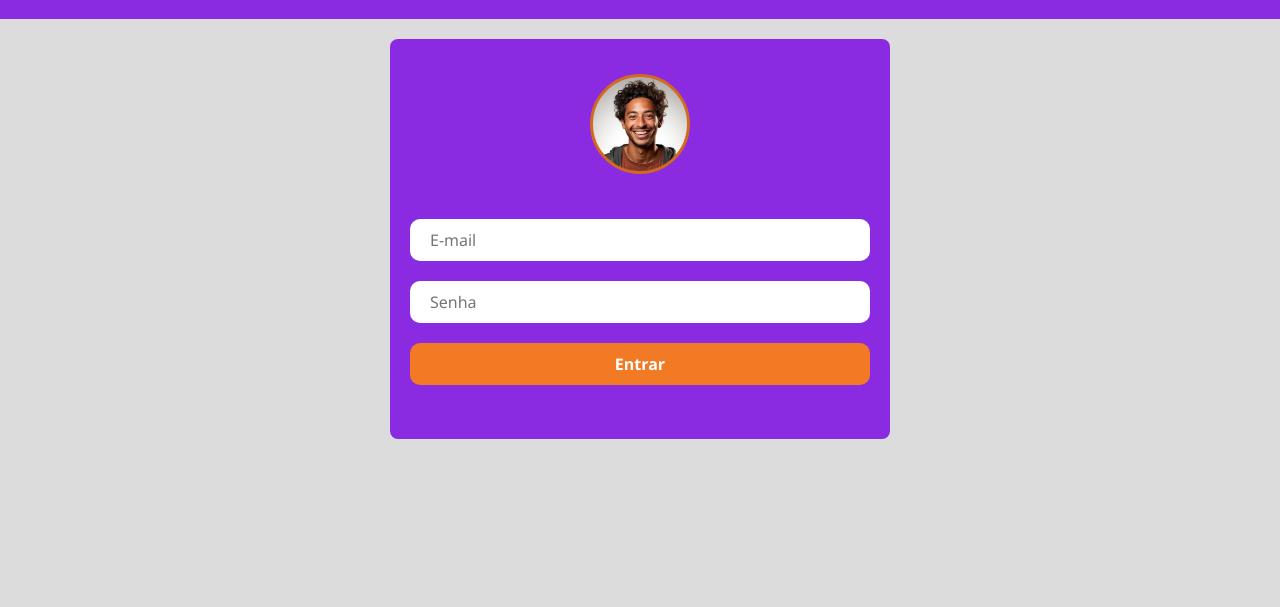
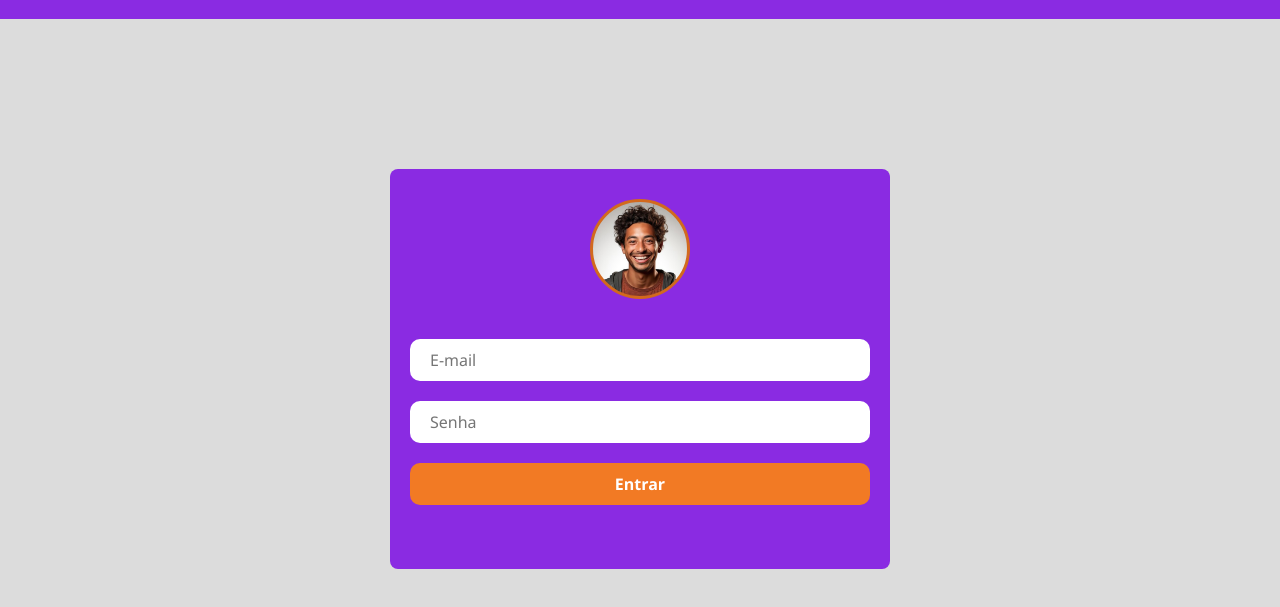
Before and after one commit to kevinup13/reactjs-projetos, a plain HTML site: page index.html in a window 1280 px wide. Shown: the part 81-688 px from the top of the page. Drawn offline with Linux system fonts and the light colour scheme.

Commit message:
update css

```diff
--- a/index.html
+++ b/index.html
@@ -12,6 +12,7 @@
     <header>
         <h1>Aula de reactjs - B7Web</h1>
     </header>
+    <section class="area-login">
         <form action="" method="post">
             <div class="formulario">
                 <div class="photo">
@@ -22,7 +23,7 @@
                 <input type="button" value="Entrar">
             </div>
         </form>
-
+    </section>
 </body>
 
 </html>
--- a/style.css
+++ b/style.css
@@ -11,7 +11,6 @@ header {
     background-color: blueviolet;
     width: 100%;
     height: 100px;
-    margin-bottom: 20px;
 }
 
 header h1 {
@@ -24,10 +23,17 @@ body {
     background-color: gainsboro;
 }
 
+.area-login {
+    display: flex;
+    justify-content: center;
+    align-items: center;
+    width: 100%;
+    height: calc(100vh - 100px);
+}
+
 form {
     display: flex;
-    margin: 0 auto;
-    max-width: 500px;
+    width: 500px;
     height: 400px;
     background-color: blueviolet;
     border-radius: 8px;
@@ -47,10 +53,11 @@ form {
 
 .photo {
     display: flex;
+    flex-direction: column;
     justify-content: center;
     align-items: center;
     width: 100%;
-    height: 150px;
+    font-size: 20px;
 }
 
 .photo .img {
@@ -59,6 +66,8 @@ form {
     background-size: 100%;
     width: 100px;
     height: 100px;
+    margin-top: 20px;
+    margin-bottom: 20px;
     border: 3px solid chocolate;
     border-radius: 50%;
     background-color: white;
@@ -87,3 +96,9 @@ form {
 .formulario input[type=button]:hover {
     background-color: chocolate;
 }
+
+@media screen and (max-width:678px) {
+    form {
+        margin: 0 10px;
+    }
+}
```
Lines whose indentation alone changed are shown as unchanged.
